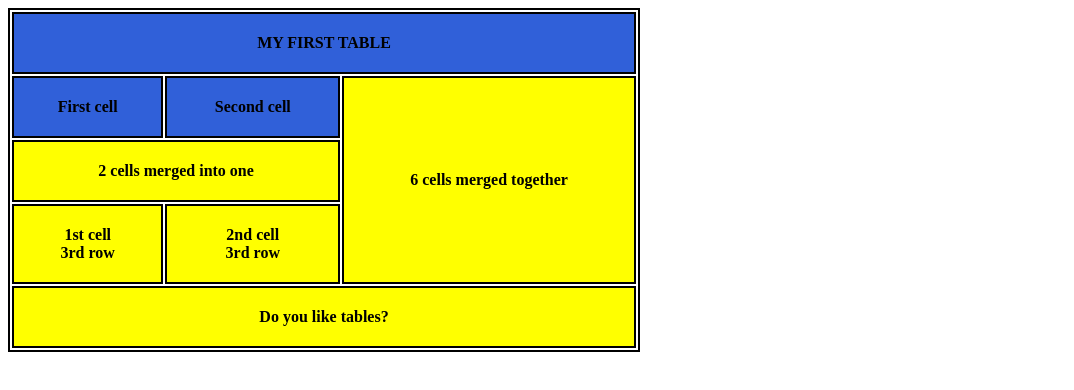
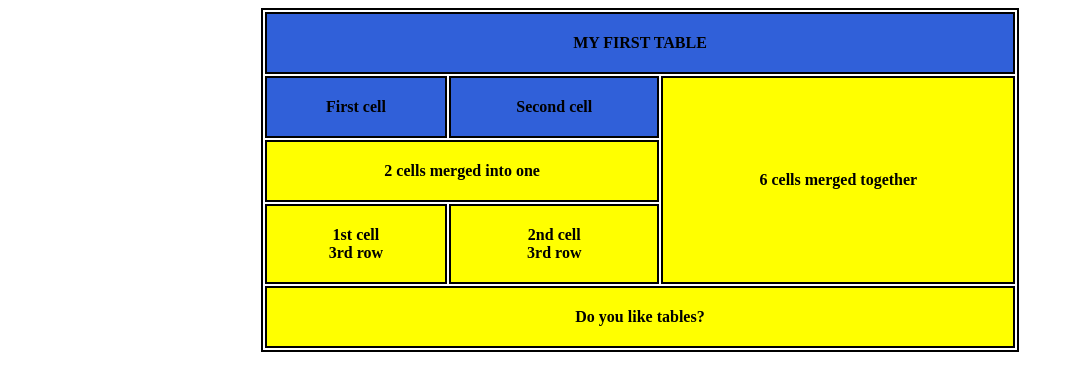
Before and after one commit to DariiaVasylieva/Lesson-10, a plain HTML site: page index.html in a window 1280 px wide. Shown: the whole page, without its empty margins (0-1074 px from the left). Drawn offline with Linux system fonts and the light colour scheme.

Commit message:
finished project

```diff
--- a/index.css
+++ b/index.css
@@ -1,5 +1,10 @@
+body {
+    display: flex;
+    justify-content: center;
+}
+
 table {
-    width: 50%;
+    width: 60%;
     border: 2px solid #000;
 }
 
```
